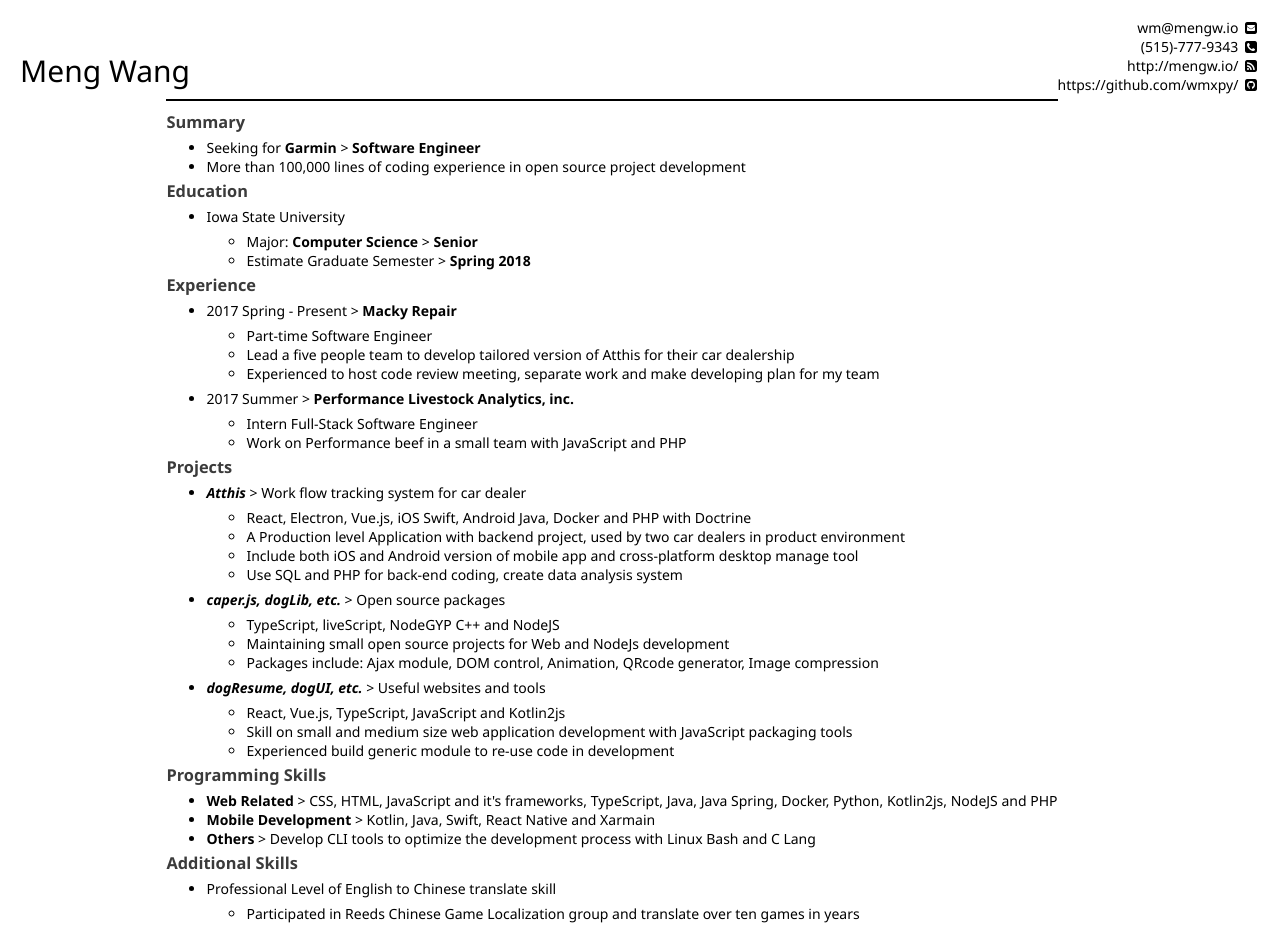
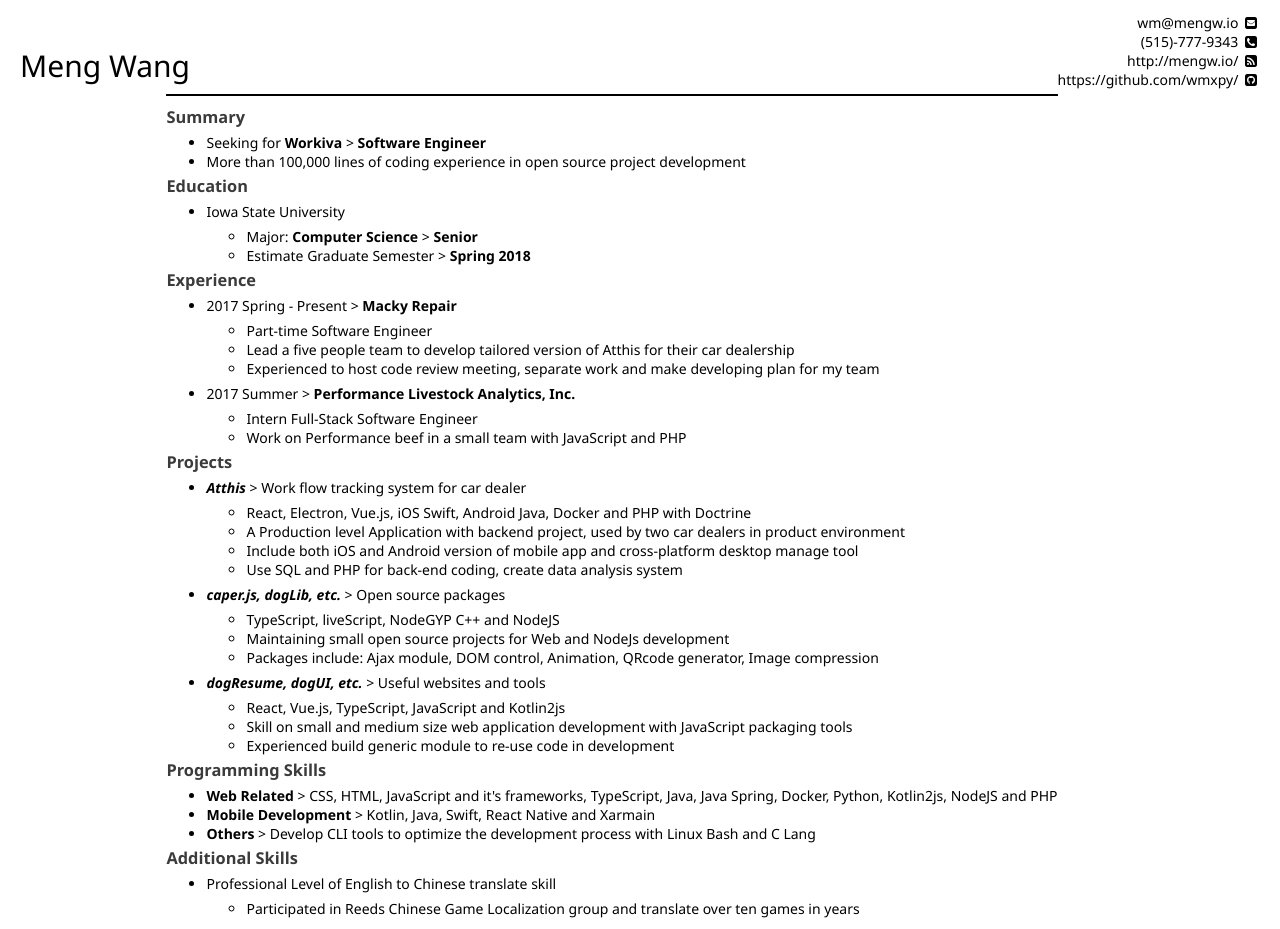
Before and after one commit to WMXPY/blog.mengw.io, a Jekyll site: the page resume/resume.html, which Jekyll copies as it is, in a window 1280 px wide. Built offline with Jekyll 4.4.1, drawn with Linux system fonts in a browser that asks for light colours.

Commit message:
workiwa :d

```diff
--- a/resume/resume.html
+++ b/resume/resume.html
@@ -131,7 +131,7 @@
 		}
 
 		body {
-			padding-top: 10px;
+			padding-top: 5px;
 		}
 
 		h3 {
@@ -425,7 +425,7 @@
 			<hr>
 			<h3>Summary</h3>
 			<ul>
-				<li>Seeking for <strong>Garmin</strong> &gt; <strong>Software Engineer</strong></li>
+				<li>Seeking for <strong>Workiva</strong> &gt; <strong>Software Engineer</strong></li>
 				<li>More than 100,000 lines of coding experience in open source project development</li>
 			</ul>
 			<h3>Education</h3>
@@ -446,7 +446,7 @@
 						<li>Experienced to host code review meeting, separate work and make developing plan for my team</li>
 					</ul>
 				</li>
-				<li>2017 Summer &gt; <strong>Performance Livestock Analytics, inc.</strong>
+				<li>2017 Summer &gt; <strong>Performance Livestock Analytics, Inc.</strong>
 					<ul>
 						<li>Intern Full-Stack Software Engineer</li>
 						<li>Work on Performance beef in a small team with JavaScript and PHP</li>
```
